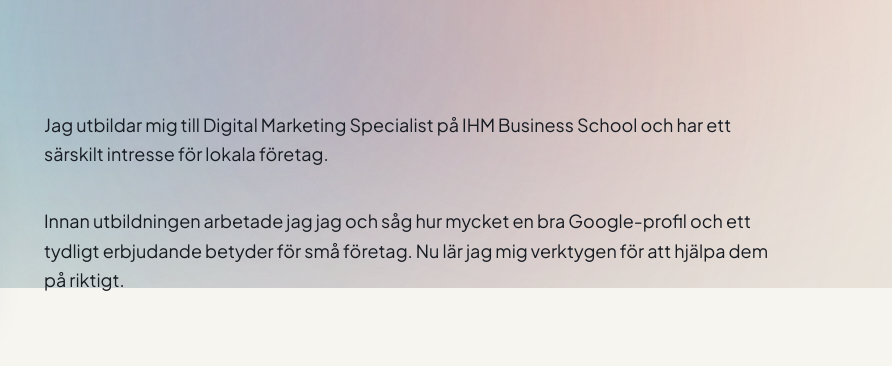
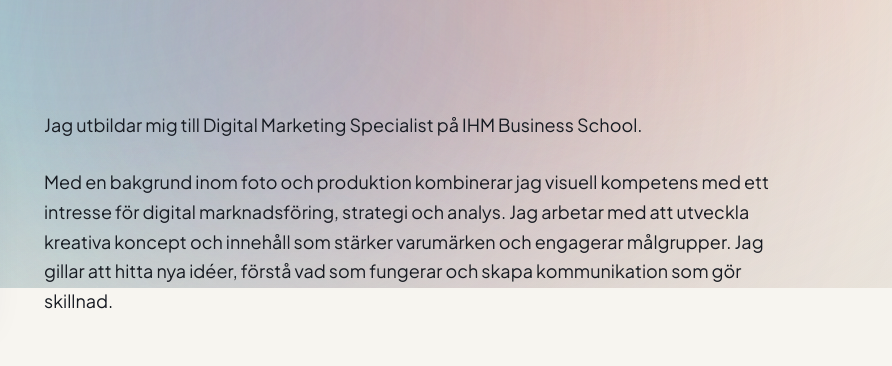
Before and after one commit to sebasthomsen-del/Personal-Brand-Site, a plain HTML site: page IHM Sebastian Thomsen/index.html in a window 1280 px wide. Shown: the part 512-878 px from the top of the page, 388-1280 px from the left. Drawn offline with Linux system fonts and the light colour scheme.

Commit message:
Uppdatera Om mig-texten

```diff
--- a/IHM Sebastian Thomsen/index.html
+++ b/IHM Sebastian Thomsen/index.html
@@ -56,10 +56,12 @@
             <h2>Om mig</h2>
             <img src="img/cv-1_bw.jpg" alt="Sebastian Thomsen är en cool marknadsförare med svart tshirt" width="240"
                 height="400">
-            <p>Jag utbildar mig till Digital Marketing Specialist på IHM Business School och har ett särskilt intresse
-                för lokala företag.</p>
-            <p>Innan utbildningen arbetade jag jag och såg hur mycket en bra Google-profil och ett tydligt
-                erbjudande betyder för små företag. Nu lär jag mig verktygen för att hjälpa dem på riktigt.</p>
+            <p>Jag utbildar mig till Digital Marketing Specialist på IHM Business School.</p>
+            <p>Med en bakgrund inom foto och produktion kombinerar jag visuell kompetens med ett intresse för digital
+                marknadsföring,
+                strategi och analys. Jag arbetar med att utveckla kreativa koncept och innehåll som stärker varumärken
+                och engagerar målgrupper.
+                Jag gillar att hitta nya idéer, förstå vad som fungerar och skapa kommunikation som gör skillnad.</p>
         </section>
 
         <section id="tjanster">
```
